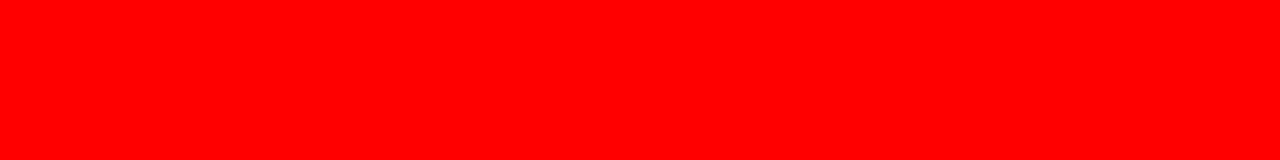
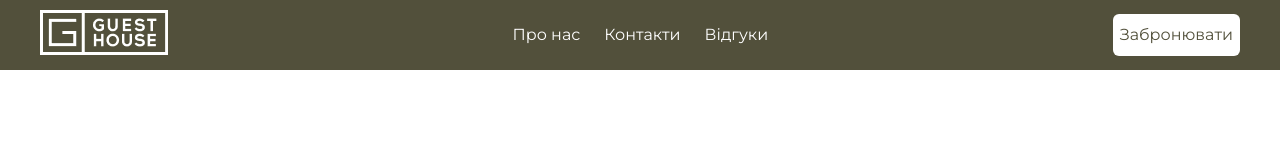
Before and after one commit to krutobok/guest__house, a website: page app/index.html in a window 1280 px wide. Drawn offline with Linux system fonts and the light colour scheme.

Commit message:
finish header

```diff
--- a/app/index.html
+++ b/app/index.html
@@ -5,10 +5,35 @@
     <meta http-equiv="X-UA-Compatible" content="IE=edge">
     <meta name="viewport" content="width=device-width, initial-scale=1.0">
     <title>Document</title>
+    <link rel="preconnect" href="https://fonts.googleapis.com">
+    <link rel="preconnect" href="https://fonts.gstatic.com" crossorigin>
+    <link href="https://fonts.googleapis.com/css2?family=Montserrat:wght@400;700&display=swap" rel="stylesheet">
     <link rel="stylesheet" type="text/css" href="css/style.min.css">
 </head>
 <body>
+    <header class="header">
+        <div class="header-container">
+            <div class="header__inner">
+                <div class="header__logo-box">
+                    <a href="#" class="header__logo">
+                        <img src="images/logo.png" alt="" class="header__logo">
+                    </a>
+                </div>
+                <ul class="header__menu-list">
+                    <li class="header__list-item"><a href="#" class="header__list-item__link">Про нас</a></li>
+                    <li class="header__list-item"><a href="#" class="header__list-item__link">Контакти</a></li>
+                    <li class="header__list-item"><a href="#" class="header__list-item__link">Відгуки</a></li>
+                </ul>
+                <a href="#" class="header__btn btn white-btn">Забронювати</a>
+            </div>
+        </div>
+    </header>
+    <main class="main">
 
+    </main>
+    <footer class="footer">
+
+    </footer>
 
 
     <script src="js/main.min.js"></script>
--- a/app/scss/_global.scss
+++ b/app/scss/_global.scss
@@ -4,13 +4,54 @@ html{
 
 *,
 *::after,
-&::before{
+*::before{
   box-sizing: inherit;
 }
 
 body{
+  font-family: 'Montserrat', sans-serif;
   min-width: 320px;
   margin: 0 auto;
-  background-color: #000000;
   padding: 0;
 }
+
+a{
+  text-decoration: none;
+  color: inherit;
+}
+
+ul, li{
+  margin: 0;
+  padding: 0;
+  list-style: none;
+}
+p,
+h1,
+h2,
+h3,
+h4,
+h5,
+h6{
+  margin: 0;
+  padding: 0;
+}
+
+
+
+.btn{
+  border-radius: 6px;
+  height: 42px;
+  display: flex;
+  align-items: center;
+  justify-content: center;
+  font-weight: 400;
+  font-size: 16px;
+  line-height: 20px;
+}
+.white-btn{
+  background: #FFFFFF;
+  color: $main_color;
+}
+.btn-big{
+  height: 52px;
+}
--- a/app/scss/_vars.scss
+++ b/app/scss/_vars.scss
@@ -0,0 +1 @@
+$main_color: #52503B;
--- a/app/scss/style.scss
+++ b/app/scss/style.scss
@@ -5,7 +5,37 @@
 @import "normalize";
 
 
+.header-container{
+  max-width: 1230px;
+  margin: 0 auto;
+  padding: 0 15px;
+}
 
+.header{
+  position: fixed;
+  width: 100%;
+  background-color: $main_color;
+  min-height: 70px;
+  color: #FFFFFF;
+  &__inner{
+    display: flex;
+    justify-content: space-between;
+    align-items: center;
+    min-height: 70px;
+  }
+  &__menu-list{
+    display: flex;
+  }
+  &__list-item{
+    margin-left: 24px;
+    &:first-child{
+      margin-left: 0;
+    }
+  }
+  &__btn{
+    padding: 11px 7px;
+  }
+}
 
 
 @import "media";
```
Also changed, not shown: app/css/style.min.css, app/images/logo.png (added).
